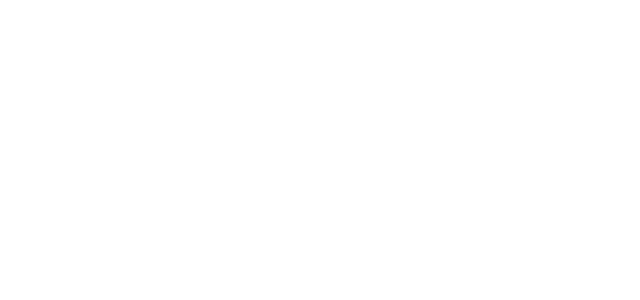
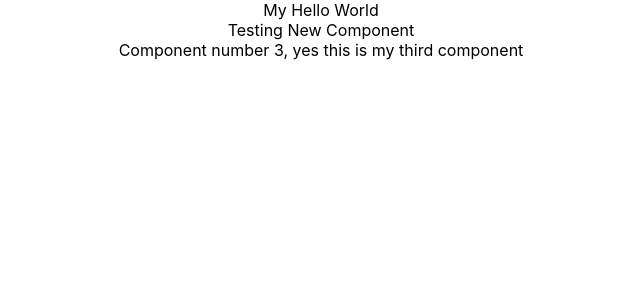
Before and after one commit to zombietommie/myFullStack, a React (Create React App) app in the folder todo-app/: page / in a window 1280 px wide. Shown: the top 300 px of the page, without its empty margins (319-959 px from the left). Built offline with nearby package versions, Linux system fonts and the light colour scheme.

Commit message:
creating components

```diff
--- a/todo-app/src/App.js
+++ b/todo-app/src/App.js
@@ -1,12 +1,32 @@
-import logo from './logo.svg';
 import './App.css';
 
+// This is the Root of hte APP!
 function App() {
   return (
     <div className="App">
-
+      My Hello World
+      <FirstComponent></FirstComponent>
+      <SecondComponent></SecondComponent>
     </div>
   );
 }
 
+function FirstComponent() {
+  return (
+    <div className="firstComponent">
+    Testing New Component
+    </div >
+  )
+}
+
+function SecondComponent() {
+  return (
+    <div className="secondComponent">
+    Component number 3, yes this is my third component
+    </div >
+  )
+}
+
+
+
 export default App;
```
